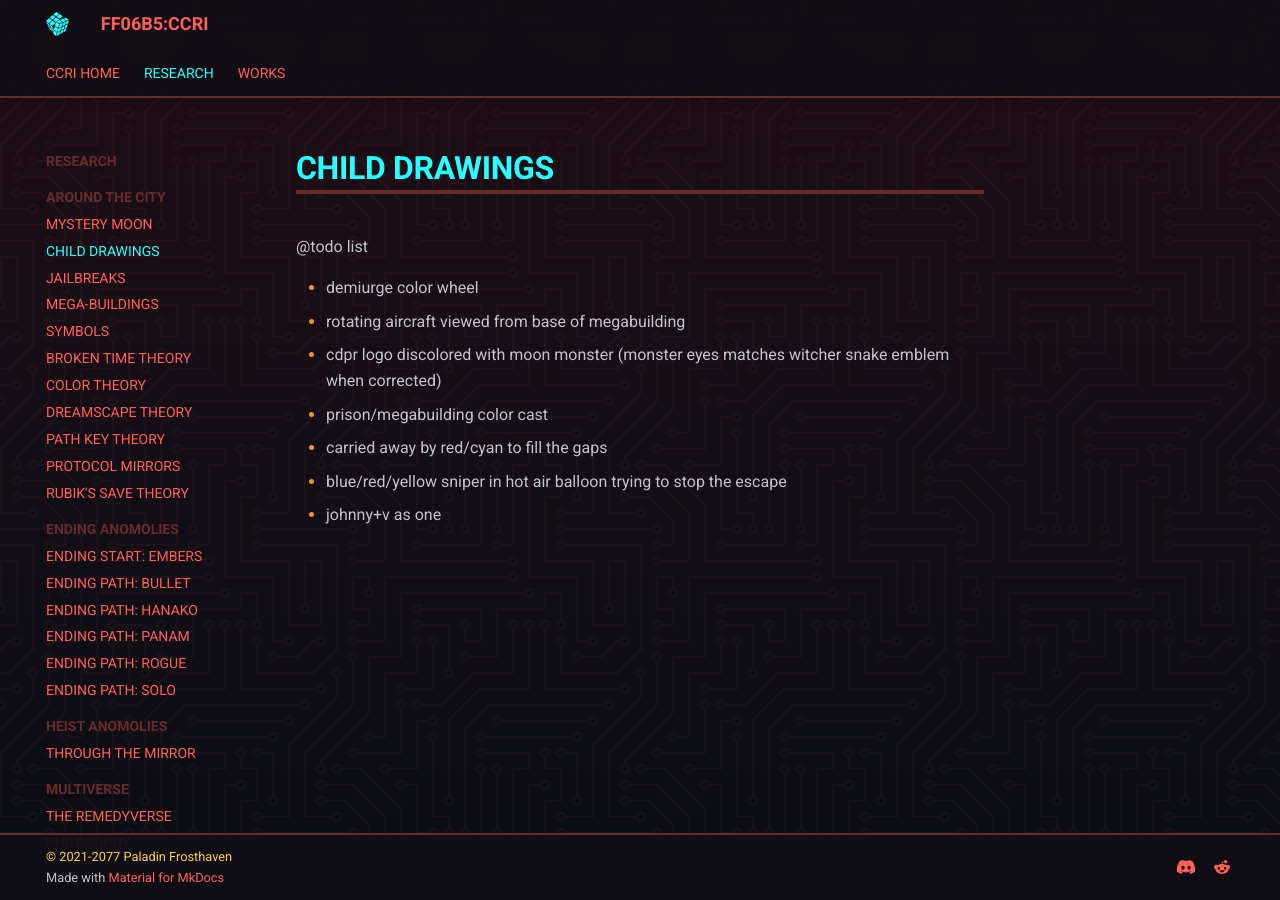
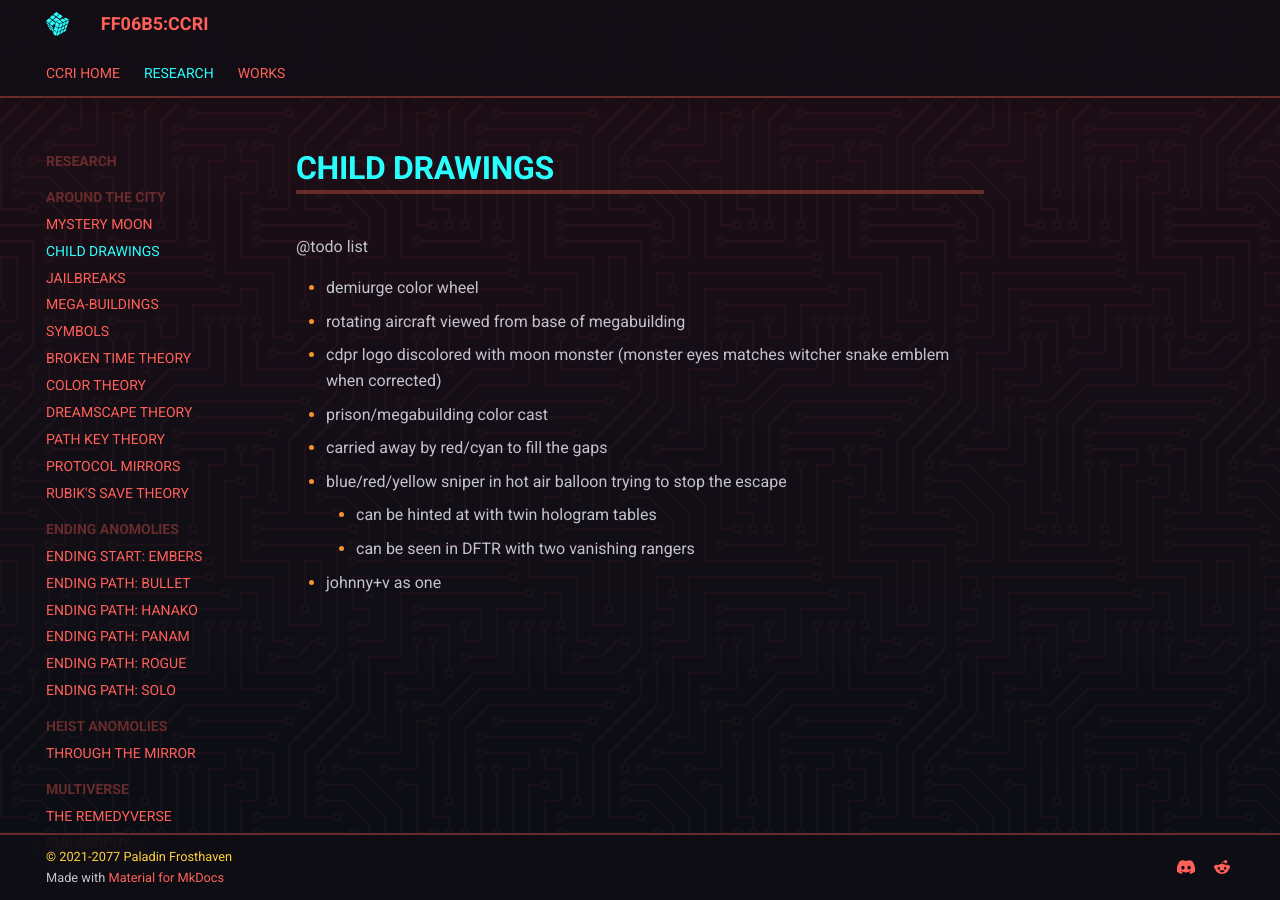
Before and after one commit to Frosthaven/cyberpunk-ff06b5-research, an MkDocs documentation site: the page built from docs/Research/Around The City/research-child-drawings.md, in a window 1280 px wide. Built offline with MkDocs 1.6.1 and Material for MkDocs 9.7.7, drawn with Linux system fonts in a browser that asks for light colours; comment, search, counter and statistics services are not loaded.

Commit message:
content updates

```diff
--- a/docs/Research/Around The City/research-child-drawings.md
+++ b/docs/Research/Around The City/research-child-drawings.md
@@ -8,4 +8,6 @@
 - prison/megabuilding color cast
 - carried away by red/cyan to fill the gaps
 - blue/red/yellow sniper in hot air balloon trying to stop the escape
+    - can be hinted at with twin hologram tables
+    - can be seen in DFTR with two vanishing rangers
 - johnny+v as one
```
